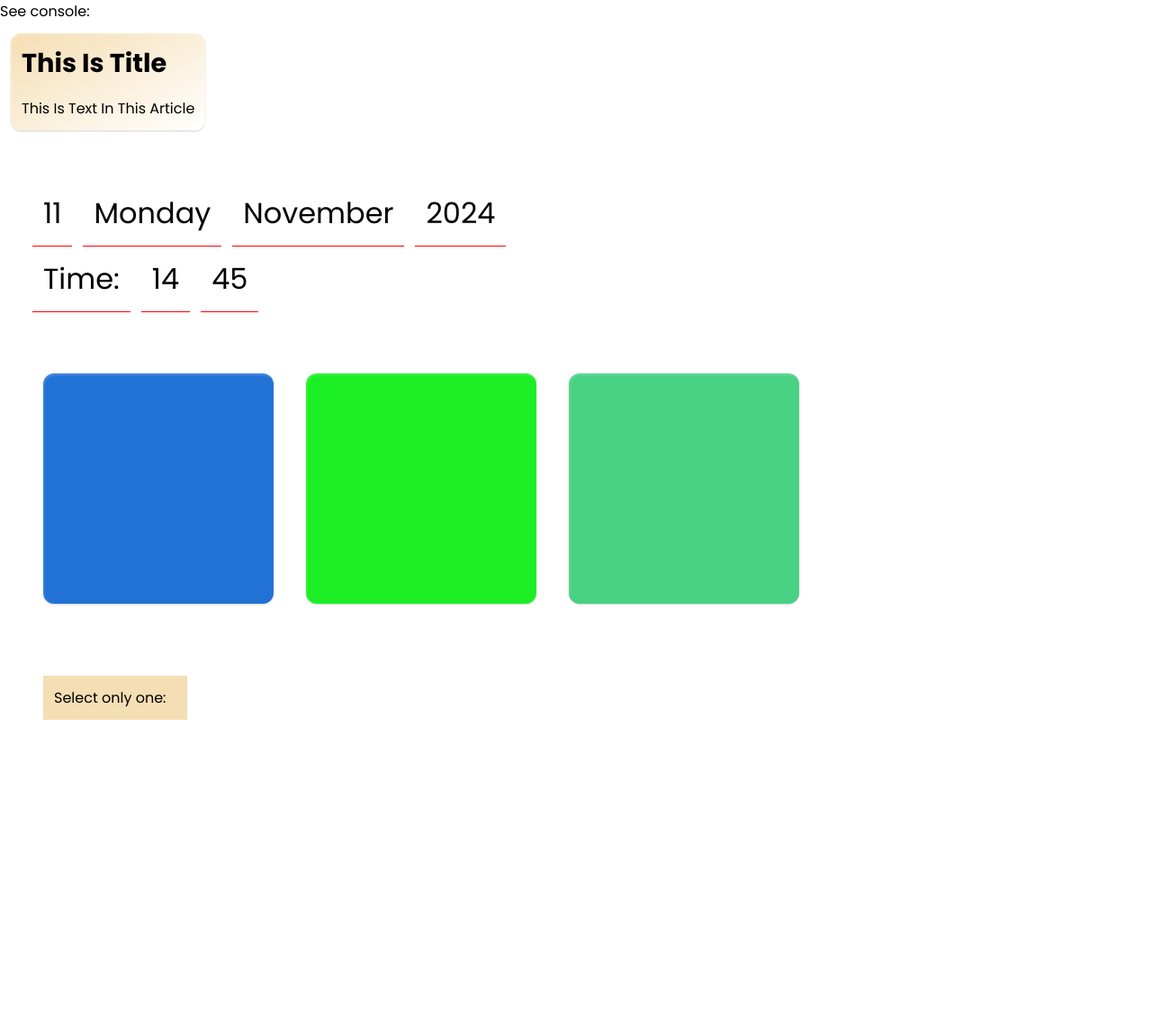
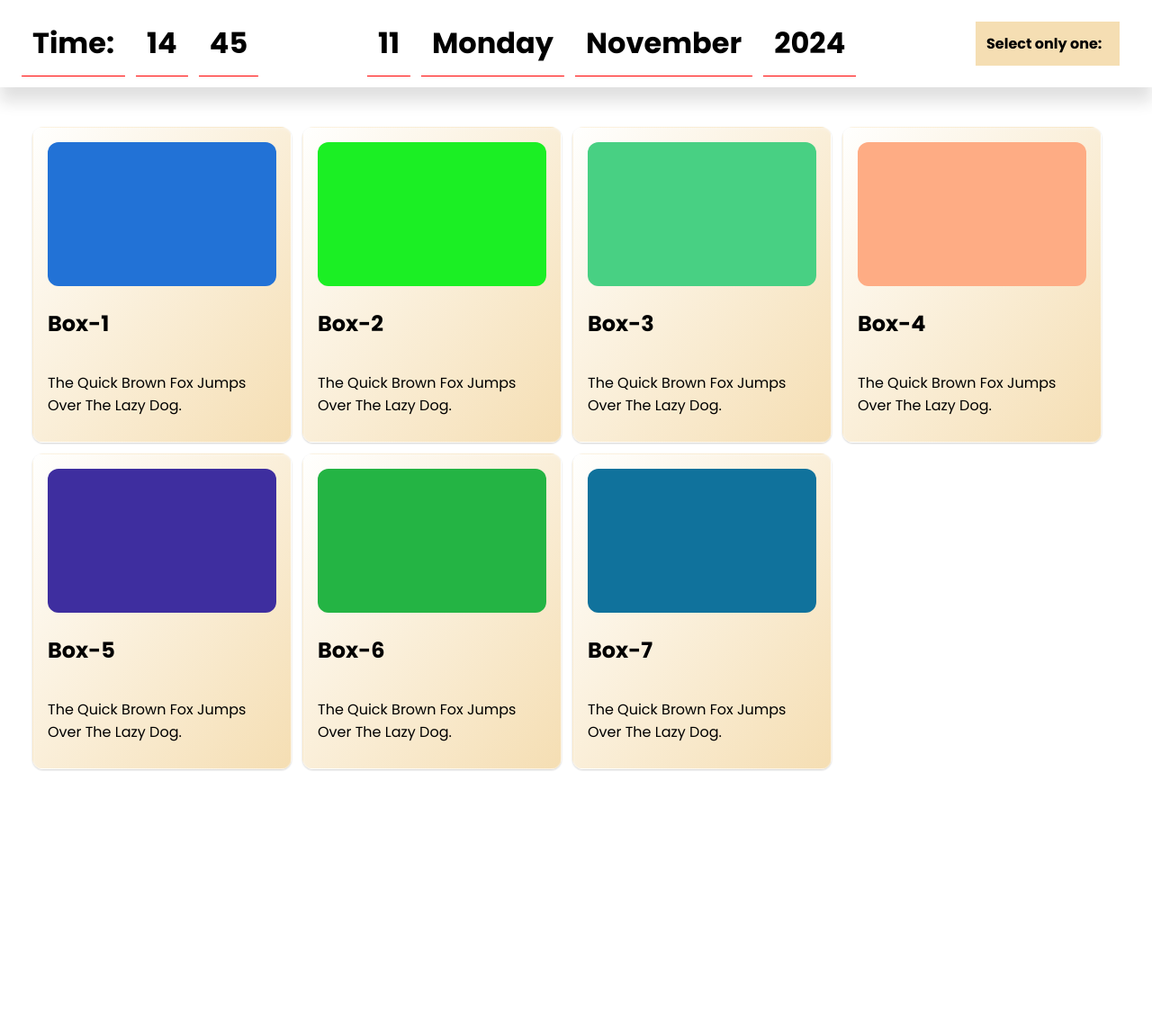
Before and after one commit to Prashant-Rastogi-Developer/JavaScript-100day-code, a plain HTML site: page index.html in a window 1280 px wide. Shown: the whole page at 90% size. After the commit the page ends 899 px from the top, so only its background shows below. Drawn offline with Linux system fonts and the light colour scheme.

Commit message:
make it clean ui, manage header and  card-container

```diff
--- a/index.html
+++ b/index.html
@@ -14,33 +14,24 @@
     />
   </head>
   <body>
-    <div class="title">See console:</div>
-    <div class="container" id="content-1"></div>
     <!-- -------------------------------------------- -->
-    <!-- time container -->
-    <section class="base">
+    <!-- header -->
+    <header class="header">
+      <!-- -------------------------------------------- -->
+      <div class="currentTime">
+        <span class="text">Time:</span>
+        <span class="text" id="hour"></span>
+        <span class="text" id="minute"></span>
+      </div>
+      <!-- -------------------------------------------- -->
       <div class="currentDate">
         <span class="text" id="date">3</span>
         <span class="text" id="day"></span>
         <span class="text" id="month"></span>
         <span class="text" id="year"></span>
       </div>
-      <div class="currentTime">
-        <span class="text">Time:</span>
-        <span class="text" id="hour"></span>
-        <span class="text" id="minute"></span>
-      </div>
-    </section>
-    <!-- time container -->
       <!-- -------------------------------------------- -->
-    <!-- container2 -->
-    <section class="base">
-      <div class="container2" id="content-2"></div>
-    </section>
-    <!-- container2 -->
-    <!-- -------------------------------------------- -->
-    <!-- select menubar -->
-    <div class="field base">
+      <div class="field">
         <div class="selectField" id="select">
           <p id="text">Select only one:</p>
         </div>
@@ -52,6 +43,13 @@
         </ul>
       </div>
       <!-- -------------------------------------------- -->
+    </header>
+    <!-- header -->
+    <!-- -------------------------------------------- -->
+    <!-- card-container -->
+    <div class="container base" id="content"></div>
+    <!-- card-container -->
+    <!-- -------------------------------------------- -->
   </body>
   <script src="index.js"></script>
 </html>
--- a/index.js
+++ b/index.js
@@ -1,17 +1,16 @@
 // --------------------------------------------
 // Text manipulation
-const text = "The Quick Brown Fox Jumps Over The Lazy Dog.";
+const text = `The Quick Brown Fox Jumps Over The Lazy Dog.`;
 text;
 // The Quick Brown Fox Jumps Over The Lazy Dog.
-text.split("").reverse().join("");
+text.split(``).reverse().join(``);
 // .goD yzaL ehT revO spmuJ xoF nworB kciuQ ehT
-text.split(" ").reverse().join(" ");
+text.split(` `).reverse().join(` `);
 // Dog. Lazy The Over Jumps Fox Brown Quick The
-text.split("").reverse().join("").split(" ").reverse().join(" ");
+text.split(``).reverse().join(``).split(` `).reverse().join(` `);
 // ehT kciuQ nworB xoF spmuJ revO ehT yzaL .goD
-text.split("").join(" ");
+text.split(``).join(` `);
 // T h e   Q u i c k   B r o w n   F o x   J u m p s   O v e r   T h e   L a z y   D o g .
-// Text manipulation
 // --------------------------------------------
 let dataTypes = {
   null: null,
@@ -19,8 +18,8 @@ let dataTypes = {
   number: 123,
   false: false,
   undefined: undefined,
-  string: "text string",
-  symbol: Symbol("This is symbol"),
+  string: `text string`,
+  symbol: Symbol(`This is symbol`),
 };
 // let a = Array.from(dataTypes).forEach((element) => {
 // //   return typeof element;
@@ -82,7 +81,7 @@ function user(name, id) {
   this.name = name;
   this.id = id;
 }
-let hitesh = new user("hitesh", "001");
+let hitesh = new user(`hitesh`, `001`);
 hitesh; // user {name: 'hitesh', id: '001'}
 {
   let entries = Object.entries(hitesh);
@@ -98,30 +97,11 @@ class User {
     this.id = id;
   }
 }
-let aayush = new User("aayush", 18);
+let aayush = new User(`aayush`, 18);
 aayush; // User {name: 'aayush', id: 18}
-
-// --------------------------------------------
-// card
-const content1 = document.getElementById(`content-1`);
-const tag = (tag, className, content) => {
-  const element = document.createElement(tag);
-  element.className = className;
-  element.appendChild(document.createTextNode(content));
-  return element;
-};
-const card = (title, text) => {
-  const card = tag(`article`, `card`, ``);
-  const cardTitle = tag(`h3`, `card-title`, title);
-  const cardText = tag(`p`, `card-text`, text);
-  card.append(cardTitle, cardText);
-  content1.appendChild(card);
-};
-card("this is title", "this is text in this article");
-// card
 // --------------------------------------------
 // array methods
-const arr = [1, 2, 3, 4, 5, 7, 9, "string", true];
+const arr = [1, 2, 3, 4, 5, 7, 9, `string`, true];
 arr.push(false, null, undefined, 100);
 arr.pop();
 arr.shift();
@@ -137,25 +117,25 @@ arr; // (8) [undefined, true, 'string', null, false, 9, 7, 10]
 // --------------------------------------------
 // new Object()
 {
-  let sym = Symbol("this is a symbol");
+  let sym = Symbol(`this is a symbol`);
   let num = new Number(700);
   const obj = {
-    name: "hitesh",
-    surname: "chadhary",
-    [sym]: "key1",
-    [num]: "num1",
+    name: `hitesh`,
+    surname: `chadhary`,
+    [sym]: `key1`,
+    [num]: `num1`,
   };
-  "object you see it: ", obj; // object you see it:  {700: 'num1', name: 'hitesh', surname: 'chadhary', Symbol(this is a symbol): 'key1'}
+  `object you see it: `, obj; // object you see it:  {700: 'num1', name: 'hitesh', surname: 'chadhary', Symbol(this is a symbol): 'key1'}
 }
 // --------------------------------------------
 // lastCharacter()
 function lastCharacter(string) {
   return string[string.length - 1];
 }
-lastCharacter("hitesh chadhary"); // y
+lastCharacter(`hitesh chadhary`); // y
 // --------------------------------------------
 // greet()
-function greet(name = "hitesh") {
+function greet(name = `hitesh`) {
   return `Have a Good day, ${name}`;
 }
 // --------------------------------------------
@@ -175,7 +155,7 @@ function arrayToString(...array) {
   return String(array);
 }
 {
-  const array = [1, 2, 3, 4, 5, 6, 7, 8, 9, 10, "string", true, false];
+  const array = [1, 2, 3, 4, 5, 6, 7, 8, 9, 10, `string`, true, false];
   const result = arrayToString(array);
   result; // 1,2,3,4,5,6,7,8,9,10,string,true,false
 }
@@ -197,12 +177,12 @@ function enterPassword(password, passwordRepeat) {
   return false;
 }
 {
-  const pwd1 = enterPassword("abcdef", "abcdef");
-  const pwd2 = enterPassword("1234567abcd", "1234567abcd");
-  const pwd3 = enterPassword("1234567abcd", "abcd1234567");
-  "password1: ", pwd1; // false
-  "password2: ", pwd2; // true
-  "password3: ", pwd3; // false
+  const pwd1 = enterPassword(`abcdef`, `abcdef`);
+  const pwd2 = enterPassword(`1234567abcd`, `1234567abcd`);
+  const pwd3 = enterPassword(`1234567abcd`, `abcd1234567`);
+  `password1: `, pwd1; // false
+  `password2: `, pwd2; // true
+  `password3: `, pwd3; // false
 }
 // --------------------------------------------
 // true length
@@ -210,30 +190,26 @@ Object.prototype.trueLength = function () {
   return this.length;
 };
 {
-  const array = [1, 2, 3, , undefined, null, 0, "string", true, false];
+  const array = [1, 2, 3, , undefined, null, 0, `string`, true, false];
   `this is if array is convert into a string and trueLength() finds it true length and additional commas ${array.toString()}: ${array
     .toString()
     .trueLength()} is length`;
   // this is if array is convert into a string and trueLength() finds it true length and additional commas 1,2,3,,,,0,string,true,false: 28 is length
 }
 // --------------------------------------------
-// container-2 in DOM
-{
-  const content2 = document.getElementById(`content-2`);
-  const item = tag("div", "item", "");
-  const item2 = tag("div", "item", "");
-  const item3 = tag("div", "item", "");
-  content2.append(item, item2, item3);
-  item.style.backgroundColor = randomColor();
-  item2.style.backgroundColor = randomColor();
-  item3.style.backgroundColor = randomColor();
-  const items = [item, item2, item3];
-  Array.from(items).forEach((e) => {
-    e.addEventListener(`mouseover`, (e) => {
-      e.target.style.backgroundColor = randomColor();
-    });
-  });
-}
+// use of replaceAll()
+text.split(` `).fill(0).join(` `).replaceAll(0, 7); // 7 7 7 7 7 7 7 7 7
+// --------------------------------------------
+// start of dom manipulation
+// tag()
+const tag = (tag, className, content) => {
+  const element = document.createElement(tag);
+  element.className = className;
+  element.appendChild(document.createTextNode(content));
+  return element;
+};
+// --------------------------------------------
+// randomColor()
 function randomColor() {
   const [a, b, c] = Array(3)
     .fill(0)
@@ -241,8 +217,26 @@ function randomColor() {
   return `rgb(${[a, b, c]})`;
 }
 // --------------------------------------------
-// use of replaceAll()
-text.split(" ").fill(0).join(" ").replaceAll(0, 7); // 7 7 7 7 7 7 7 7 7
+// card()
+const content = document.getElementById(`content`);
+function card(title, text) {
+  const card = tag(`article`, `card`, ``);
+  const img = tag(`div`, `item`, ``);
+  const cardTitle = tag(`h3`, `card-title`, title);
+  const cardText = tag(`p`, `card-text`, text);
+  card.append(img, cardTitle, cardText);
+  img.style.backgroundColor = randomColor();
+  img.addEventListener(`mouseover`, function (e) {
+    e.target.style.backgroundColor = randomColor();
+  });
+  content.append(card);
+}
+// card(`Box-1`, text);
+// card(`Box-2`, text);
+// card(`Box-3`, text);
+for (let i = 1; i <= 7; i++) {
+  card(`Box-${i}`, text);
+}
 // --------------------------------------------
 // time container
 const dateElement = document.getElementById(`date`);
@@ -253,27 +247,27 @@ const hourElement = document.getElementById(`hour`);
 const minuteElement = document.getElementById(`minute`);
 
 const weekDays = [
-  "Sunday",
-  "Monday",
-  "Tuesday",
-  "Wednesday",
-  "Thursday",
-  "Friday",
-  "Saturday",
+  `Sunday`,
+  `Monday`,
+  `Tuesday`,
+  `Wednesday`,
+  `Thursday`,
+  `Friday`,
+  `Saturday`,
 ];
 const monthName = [
-  "January",
-  "February",
-  "March",
-  "April",
-  "May",
-  "June",
-  "July",
-  "August",
-  "September",
-  "October",
-  "November",
-  "December",
+  `January`,
+  `February`,
+  `March`,
+  `April`,
+  `May`,
+  `June`,
+  `July`,
+  `August`,
+  `September`,
+  `October`,
+  `November`,
+  `December`,
 ];
 const current = new Date();
 dateElement.textContent = current.getDate();
@@ -288,13 +282,14 @@ minuteElement.textContent = current.getMinutes();
 const select = document.getElementById(`select`);
 const inputText = document.getElementById(`text`);
 const list = document.getElementById(`list`);
-select.addEventListener("click", function () {
-  list.classList.toggle("hide");
+select.addEventListener(`click`, function () {
+  list.classList.toggle(`hide`);
 });
 Array.from(list.children).forEach((e) => {
-  e.addEventListener("click", function (event) {
+  e.addEventListener(`click`, function (event) {
     inputText.innerText = event.target.innerText;
-    list.classList.toggle("hide");
+    list.classList.toggle(`hide`);
   });
 });
+// end of dom manipulation
 // --------------------------------------------
--- a/style.css
+++ b/style.css
@@ -35,25 +35,22 @@ body {
 }
 /* body */
 /* -------------------------------------------- */
-/* container */
-.container {
+/* header */
+.header {
+  top: 0;
+  z-index: 3;
+  gap: 0.25rem;
   display: flex;
-  gap: var(--gap);
+  position: sticky;
+  font-weight: 700;
   align-items: center;
-  text-transform: capitalize;
-  padding: var(--gap);
+  padding: var(--gap) 1.5rem;
+  background-color: #fffffe20;
+  justify-content: space-between;
+  backdrop-filter: var(--blur);
+  -webkit-backdrop-filter: var(--blur);
+  box-shadow: 0 1rem 1rem #12121220, inset 0 -1rem 1rem #fffffe20;
 }
-.container .card {
-  padding: var(--gap);
-  border-radius: var(--gap);
-  box-shadow: var(--shadow);
-  background-image: linear-gradient(to top left, #fffffe, wheat);
-}
-.container .card .card-title {
-  font-size: 1.8rem;
-  margin-bottom: 1rem;
-}
-/* container */
 /* -------------------------------------------- */
 /* time container */
 .currentDate,
@@ -61,6 +58,7 @@ body {
   display: flex;
   gap: var(--gap);
   font-size: 2rem;
+  text-transform: capitalize;
 }
 .currentDate .text,
 .currentTime .text {
@@ -68,24 +66,6 @@ body {
   border-bottom: 1px solid #ff0000;
 }
 /* time container */
-/* -------------------------------------------- */
-/* container-2 */
-.container2 {
-  display: flex;
-  gap: var(--gap);
-  align-items: center;
-}
-.container2 .item {
-  --size: 16rem;
-  cursor: pointer;
-  width: var(--size);
-  height: var(--size);
-  padding: var(--gap);
-  margin: var(--gap);
-  border-radius: var(--gap);
-  box-shadow: var(--shadow);
-}
-/* container-2 */
 /* -------------------------------------------- */
 /* select menubar */
 .selectField {
@@ -95,16 +75,12 @@ body {
   padding: var(--gap);
   background-color: wheat;
 }
-.hide {
-  visibility: hidden;
-}
 #list {
   gap: 1rem;
   width: 15rem;
   display: grid;
   padding: 1rem;
   margin: var(--gap);
-  flex-direction: column;
   border-radius: var(--gap);
   background-color: #fffffe40;
 }
@@ -116,25 +92,68 @@ body {
 .list-item:hover {
   background-color: wheat;
 }
-/* select menubar */
+.hide {
+  /* visibility: hidden; */
+  /* display: none; */
+}
+.field #list {
+  display: none;
+}
+/* header */
+/* -------------------------------------------- */
+/* card */
+.container {
+  display: flex;
+  gap: var(--gap);
+  flex-wrap: wrap;
+  align-items: center;
+  flex-direction: row;
+}
+.card {
+  width: 18rem;
+  display: flex;
+  padding: 1rem;
+  gap: var(--gap);
+  overflow: hidden;
+  flex-direction: column;
+  box-shadow: var(--shadow);
+  border-radius: var(--gap);
+  border: 1px solid #fffffe40;
+  background-image: linear-gradient(to top left, wheat, var(--white));
+}
+/* -------------------------------------------- */
+.card .item {
+  height: 10rem;
+  cursor: pointer;
+  border-radius: var(--gap);
+}
+/* -------------------------------------------- */
+.card .card-title {
+  font-size: 1.5rem;
+  margin: var(--gap) 0;
+}
+.card .card-text {
+  margin: var(--gap) 0;
+}
+/* card */
 /* -------------------------------------------- */
 /* dark mode */
-/* @media (prefers-color-scheme: dark) {
+@media (prefers-color-scheme: dark) {
   body {
     color: var(--white);
     background-color: var(--black);
   }
   .container .card {
-    background-color: silver;
     box-shadow: var(--shadow);
-    background-image: linear-gradient(to top left, #121212, #444444);
+    background-image: linear-gradient(to top left, #444444, #444444);
   }
-  .container .card .card-text {
+  .card .card-title,
+  .card .card-text {
     color: var(--white);
   }
   .currentDate .text,
   .currentTime .text {
     border-bottom: 1px solid yellow;
   }
-} */
+}
 /* -------------------------------------------- */
```
Lines whose indentation alone changed are shown as unchanged.
